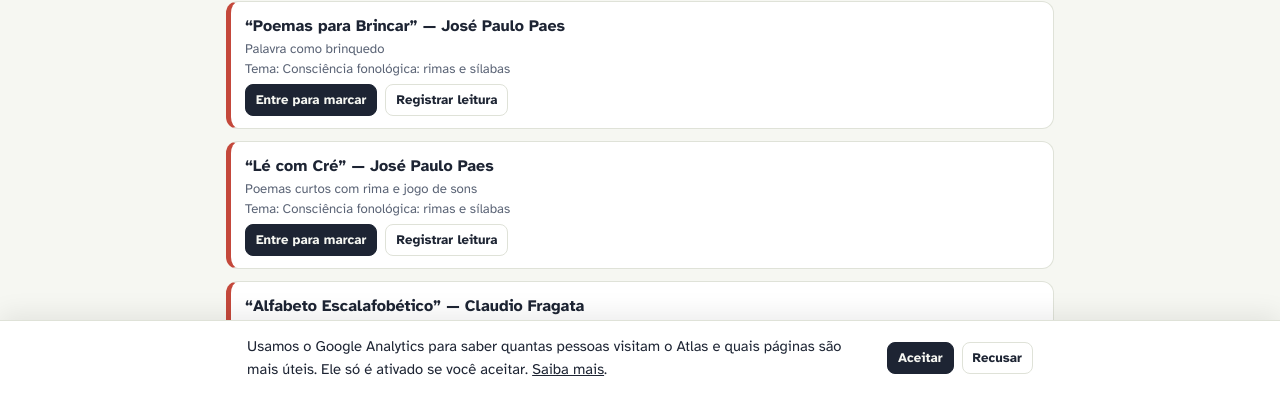
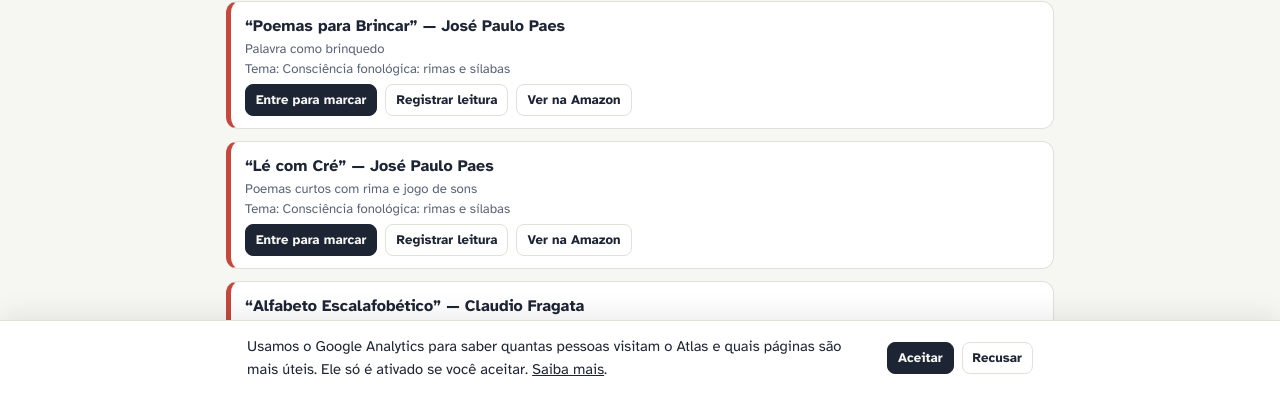
Before and after one commit to NyquistEdu/atlas-do-aprender, a Next.js app: page /livros in a window 1280 px wide. Shown: the part 405-798 px from the top of the page. Built offline with nearby package versions, Linux system fonts and the light colour scheme; no server answers.

Commit message:
Botões “Ver na Amazon” (afiliado) em livros e jogos, com aviso do programa
Co-Authored-By: Claude Opus 5.5 <noreply@anthropic.com>
Claude-Session: https://claude.ai/code/session_019Vzr3LA3FqoizWTbS4qydS

```diff
--- a/app/globals.css
+++ b/app/globals.css
@@ -151,3 +151,6 @@ a.btn{display:inline-block;text-decoration:none}
 .cookies p{margin:0;max-width:65ch;font-size:.92rem}
 .footer-links{display:flex;gap:16px;flex-wrap:wrap;font-size:.88rem}
 .link-btn{background:none;border:0;padding:0;font:inherit;color:inherit;text-decoration:underline;cursor:pointer}
+.books li .amz{margin-top:4px;justify-self:start}
+.books li{display:grid;gap:2px}
+.afiliado{font-size:.82rem;color:var(--soft)}
--- a/app/jogos/Jogos.tsx
+++ b/app/jogos/Jogos.tsx
@@ -3,6 +3,7 @@
 import { useState } from "react";
 import { ESTAGIOS, HABILIDADES, JOGOS } from "@/lib/data";
 import { ParaDiario } from "@/components/Registrar";
+import { AmazonJogo } from "@/components/Amazon";
 
 export default function Jogos() {
   const [k, setK] = useState("all");
@@ -32,7 +33,7 @@ export default function Jogos() {
                       <dt>Por que importa</dt><dd>{g.y}</dd>
                       <dt>Como aproveitar</dt><dd>{g.h}</dd>
                     </dl>
-                    <div><ParaDiario area="jog" tipo="Jogo" titulo={g.n} texto="Registrar partida" /></div>
+                    <div className="row"><ParaDiario area="jog" tipo="Jogo" titulo={g.n} texto="Registrar partida" /><AmazonJogo nome={g.n} /></div>
                   </article>
                 ))}
               </div>
--- a/app/livros/Livros.tsx
+++ b/app/livros/Livros.tsx
@@ -4,6 +4,8 @@ import { useMemo, useState } from "react";
 import { ANOS, ESTANTE, MATERIAS, TRILHAS, anoCurto, type Materia } from "@/lib/data";
 import { Feito, Marcar, ParaDiario } from "@/components/Registrar";
 import { useAtlas } from "@/components/Providers";
+import { AmazonLivro } from "@/components/Amazon";
+import { AVISO_AFILIADO, AMAZON_TAG } from "@/lib/afiliados";
 
 type Grupo = { titulo: string; cor: string; area: string; livros: { b: string; w: string; temas: string[] }[] };
 
@@ -54,13 +56,14 @@ export default function Livros() {
                 <div className="row">
                   <Marcar chave={"livro|" + l.b} rotulo={["Já lemos", "Desmarcar"]} />
                   <ParaDiario area={g.area} tipo="Leitura" titulo={l.b} texto="Registrar leitura" />
+                  <AmazonLivro livro={l.b} />
                 </div>
               </article>
             ))}
           </div>
         )) : <div className="empty">Nenhum livro com esse filtro.</div>}
       </div>
-      <p className="note">Edições e editoras variam; procure na biblioteca da escola, em bibliotecas públicas e sebos. Os títulos indicados “com mediação” ficam melhores lidos junto com um adulto.</p>
+      <p className="note">Edições e editoras variam; procure na biblioteca da escola, em bibliotecas públicas e sebos.{AMAZON_TAG ? ` Os botões “Ver na Amazon” abrem uma busca pelo título. ${AVISO_AFILIADO}` : ""} Os títulos indicados “com mediação” ficam melhores lidos junto com um adulto.</p>
     </div>
   );
 }
--- a/app/trilhas/[materia]/[ano]/page.tsx
+++ b/app/trilhas/[materia]/[ano]/page.tsx
@@ -4,6 +4,7 @@ import type { Metadata } from "next";
 import { ANOS, CATEGORIAS, DE_SLUG, MATERIAS, SLUG, TRILHAS, anoDeSlug, anoSlug, temaId, type Materia } from "@/lib/data";
 import { Feito, Marcar, ParaDiario } from "@/components/Registrar";
 import Progresso from "./Progresso";
+import { AmazonLivro } from "@/components/Amazon";
 
 type P = { params: { materia: string; ano: string } };
 
@@ -53,7 +54,7 @@ export default function Trilha({ params }: P) {
                 <section className="books">
                   <h4>Livros paradidáticos</h4>
                   {th.l?.length ? (
-                    <ul>{th.l.map(([b, w]) => <li key={b}><b>{b}</b><span>{w}</span></li>)}</ul>
+                    <ul>{th.l.map(([b, w]) => <li key={b}><b>{b}</b><span>{w}</span><AmazonLivro livro={b} /></li>)}</ul>
                   ) : (
                     <p className="meta">Ainda sem livro específico para este tema; use as revistas e o material indicados.</p>
                   )}
--- /dev/null
+++ b/components/Amazon.tsx
@@ -0,0 +1,25 @@
+import { buscaLivro, linkAmazon } from "@/lib/afiliados";
+
+const JOGO_CASEIRO = /caseir|caixa tátil|bingo|stop|forca|batata|mímica|caça|quiz|rimas em roda|memória de|^—$/i;
+
+export function AmazonLivro({ livro, pequeno = true }: { livro: string; pequeno?: boolean }) {
+  const href = linkAmazon(buscaLivro(livro), "livro");
+  if (!href) return null;
+  return (
+    <a className={`btn ${pequeno ? "small " : ""}ghost amz`} href={href} target="_blank" rel="sponsored noopener noreferrer">
+      Ver na Amazon
+    </a>
+  );
+}
+
+export function AmazonJogo({ nome }: { nome: string }) {
+  if (JOGO_CASEIRO.test(nome)) return null;
+  const termo = nome.replace(/\s*\(.*?\)\s*/g, " ").replace(/ e jogos de geografia/i, "").split(" / ")[0].trim();
+  const href = linkAmazon(termo, "jogo");
+  if (!href) return null;
+  return (
+    <a className="btn small ghost amz" href={href} target="_blank" rel="sponsored noopener noreferrer">
+      Ver na Amazon
+    </a>
+  );
+}
--- a/components/Footer.tsx
+++ b/components/Footer.tsx
@@ -1,6 +1,7 @@
 import Link from "next/link";
 import { CONTATO } from "@/lib/contato";
 import PreferenciasCookies from "./PreferenciasCookies";
+import { AMAZON_TAG, AVISO_AFILIADO } from "@/lib/afiliados";
 
 export default function Footer() {
   const { email, whatsapp, instagram } = CONTATO;
@@ -31,6 +32,7 @@ export default function Footer() {
           <b>Atlas do Aprender</b> foi criado por <b>Stephanie Kamarry</b>, com base na experiência de acompanhar a
           formação dos próprios filhos e em anos de estudo sobre educação e aprendizagem.
         </p>
+        {AMAZON_TAG && <p className="afiliado">{AVISO_AFILIADO}</p>}
         <p className="footer-links"><Link href="/privacidade">Privacidade</Link> <PreferenciasCookies /></p>
       </div>
     </footer>
--- /dev/null
+++ b/lib/afiliados.ts
@@ -0,0 +1,25 @@
+/**
+ * Links de afiliado da Amazon.
+ * TAG: a etiqueta do Programa de Associados (termina em -20). Vazia = sem botões da Amazon.
+ * Os links são de BUSCA (título + autor), para não quebrarem quando um produto sai do ar
+ * e para a família escolher a edição.
+ */
+export const AMAZON_TAG = "stephanikamar-20";
+
+export const AVISO_AFILIADO = "Como associada da Amazon, eu ganho com compras qualificadas.";
+
+/** Transforma “Título” — Autor (nota) em "Título Autor" para a busca. Revistas não ganham link. */
+export function buscaLivro(livro: string): string | null {
+  if (/^Revista /i.test(livro)) return null;
+  const titulo = (livro.match(/“([^”]+)”/) || [])[1];
+  if (!titulo) return null;
+  const depois = livro.split("” ").slice(1).join("” ");
+  const autor = (depois.match(/—\s*([^(]+)/) || [])[1] || "";
+  return `${titulo} ${autor}`.replace(/\s+/g, " ").trim();
+}
+
+export function linkAmazon(termo: string | null, categoria: "livro" | "jogo" = "livro"): string | null {
+  if (!AMAZON_TAG || !termo) return null;
+  const q = categoria === "jogo" ? `${termo} jogo` : `${termo} livro`;
+  return `https://www.amazon.com.br/s?k=${encodeURIComponent(q)}&tag=${encodeURIComponent(AMAZON_TAG)}`;
+}
```
Also changed, not shown: app/privacidade/page.tsx (+7 -0 lines), 1 other file (tests, documents, lock files or other folders).
